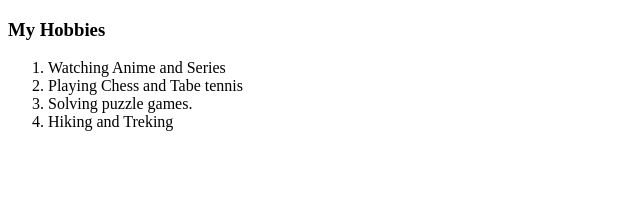
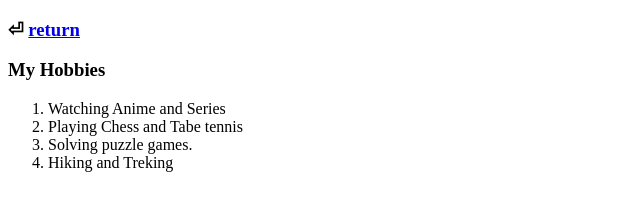
Before and after one commit to mr-lazycoder/cv-html, a plain HTML site: page hobbies.html in a window 1280 px wide. Shown: the whole page, without its empty margins (0-640 px from the left). Drawn offline with Linux system fonts and the light colour scheme.

Commit message:
Update hobbies.html

```diff
--- a/hobbies.html
+++ b/hobbies.html
@@ -5,6 +5,7 @@
     <title>My Hobbies</title>
   </head>
   <body>
+    <h3>⏎ <a href="index.html">return</a></h3>
     <h3>My Hobbies</h3>
     <ol type = "1">
       <li>Watching Anime and Series</li>
```
